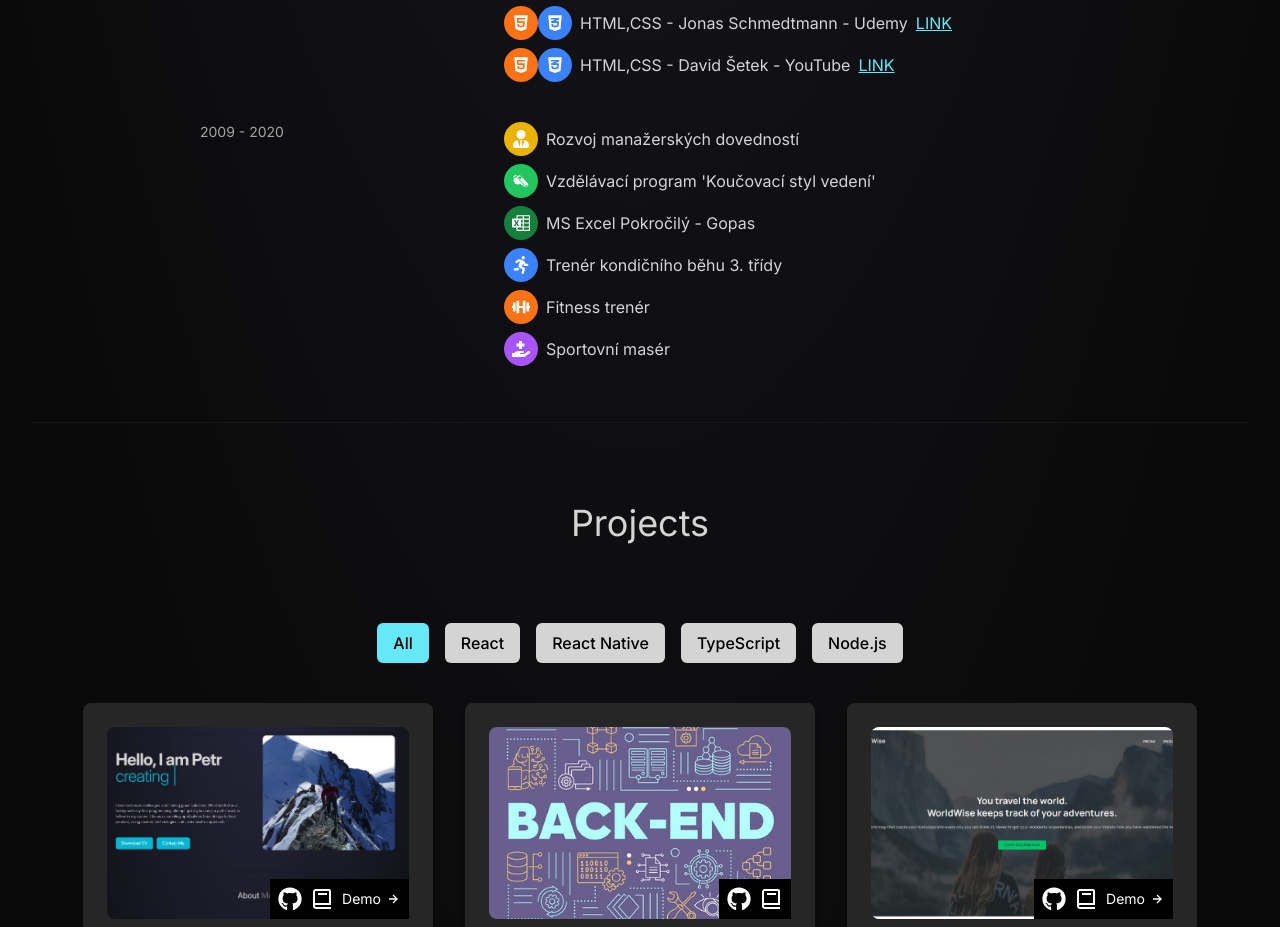
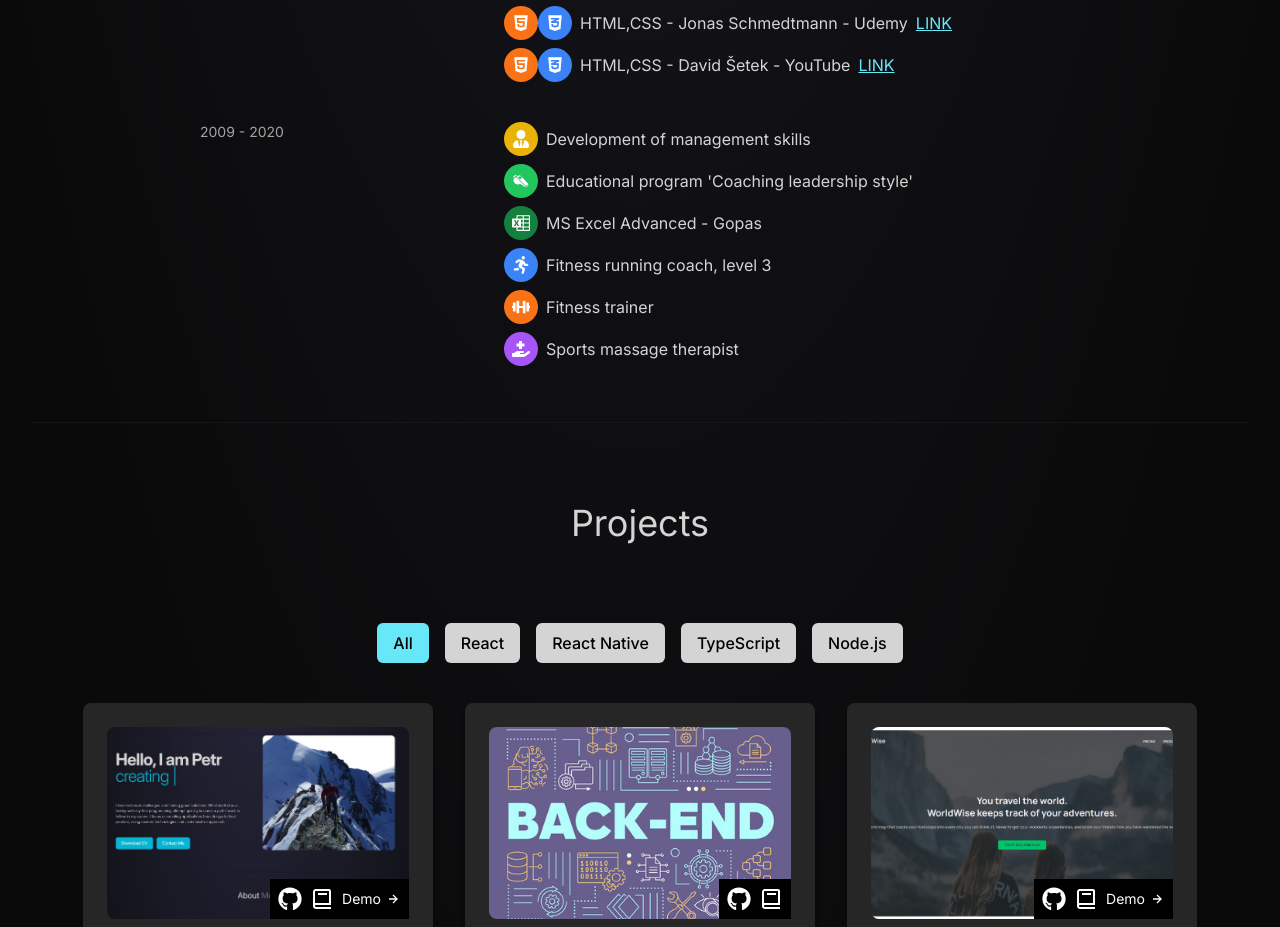
Before and after one commit to petrmichal0/main-website-frontend, a React (Vite) app: page / in a window 1280 px wide. Shown: the part 3429-4356 px from the top of the page. Built offline with nearby package versions, Linux system fonts and the light colour scheme.

Commit message:
Update data.ts

```diff
--- a/src/constants/data.ts
+++ b/src/constants/data.ts
@@ -127,35 +127,36 @@ export const COURSES = [
     courses: [
   {
     iconKey: "Management",
-        text: "Rozvoj manažerských dovedností",
+    text: "Development of management skills",
     link: "",
   },
   {
     iconKey: "Coaching",
-        text: "Vzdělávací program 'Koučovací styl vedení'",
+    text: "Educational program 'Coaching leadership style'",
     link: "",
   },
   {
     iconKey: "Excel",
-        text: "MS Excel Pokročilý - Gopas",
+    text: "MS Excel Advanced - Gopas",
     link: "",
   },
   {
     iconKey: "Running",
-        text: "Trenér kondičního běhu 3. třídy",
+    text: "Fitness running coach, level 3",
     link: "",
   },
   {
     iconKey: "Fitness",
-        text: "Fitness trenér",
+    text: "Fitness trainer",
     link: "",
   },
   {
     iconKey: "Massage",
-        text: "Sportovní masér",
+    text: "Sports massage therapist",
     link: "",
   },
 ],
+
   },
 ];
 
```
Lines whose indentation alone changed are shown as unchanged.
